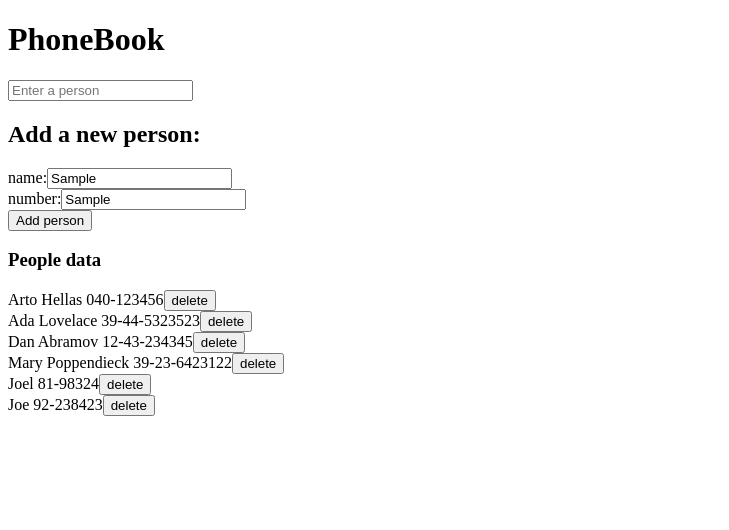
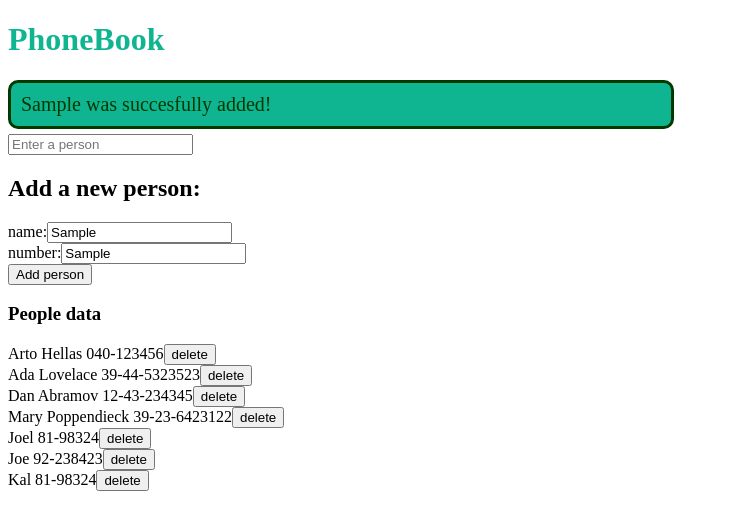
Before and after one commit to JoelFaldin/Full-Stack-Open2024, a React (Vite) app in the folder part2/phonebook/: page / in a window 1280 px wide. Both pictures are taken after typing "Sample", "Sample" into the empty fields and a click on the button "Add person". Shown: the top 530 px of the page, without its empty margins (0-729 px from the left). Built offline with nearby package versions, Linux system fonts and the light colour scheme; no server answers; data requests are answered from the project's data file.

Commit message:
feat: added improved success message (2.16)

```diff
--- a/part2/phonebook/db.json
+++ b/part2/phonebook/db.json
@@ -29,6 +29,11 @@
       "name": "Joe",
       "number": "92-238423",
       "id": 6
+    },
+    {
+      "name": "Kal",
+      "number": "81-98324",
+      "id": 7
     }
   ]
 }
--- a/part2/phonebook/src/App.jsx
+++ b/part2/phonebook/src/App.jsx
@@ -3,12 +3,14 @@ import RenderList from './components/RenderList'
 import AddPeople from './components/AddPeople'
 import Filter from './components/Filter'
 import backService from './services/backService'
+import Success from './components/Success'
 
 function App() {
   const [persons, setPersons] = useState([])
   const [newName, setNewName] = useState('Enter a name...')
   const [newNumber, setNewNumber] = useState('Enter a number...')
   const [show, setShow] = useState('')
+  const [message, setMessage] = useState(null)
 
   useEffect(() => {
     console.log('effect')
@@ -37,6 +39,11 @@ function App() {
         .then(contact => {
           setPersons(persons.concat(contact))
         })
+        setMessage(`${newName} was succesfully added!`)
+        setTimeout(() => {
+          setMessage(null)
+        }, 5000)
+
         console.log("Person added!")
     } else {
       if (confirm(`${newName} is already added. Wanna to replace old number with the new one?`)) {
@@ -53,6 +60,10 @@ function App() {
           .then(list => {
             setPersons(list)
           })
+        setMessage(`${newName}'s name was succesfully updated!`)
+        setTimeout(() => {
+          setMessage(null)
+        }, 5000)
       }
     }
   }
@@ -74,6 +85,8 @@ function App() {
   return (
     <>
       <h1>PhoneBook</h1>
+      <Success msg={message} />
+
       <Filter change={handleChange} />
 
       <h2>Add a new person:</h2>
--- /dev/null
+++ b/part2/phonebook/src/components/Success.jsx
@@ -0,0 +1,12 @@
+const Success = ({ msg }) => {
+    if (msg === null) {
+        return null
+    }
+    return (
+        <div className='success'>
+            {msg}
+        </div>
+    )
+}
+
+export default Success
--- /dev/null
+++ b/part2/phonebook/src/index.css
@@ -0,0 +1,14 @@
+h1 {
+    color: #0fb591;
+}
+
+.success {
+    color: rgb(0, 57, 0);
+    background-color: #0fb591;
+    font-size: 20px;
+    border-style: solid;
+    border-radius: 10px;
+    padding: 10px;
+    margin-bottom: 5px;
+    width: 50vw;
+}
--- a/part2/phonebook/src/main.jsx
+++ b/part2/phonebook/src/main.jsx
@@ -1,5 +1,6 @@
 import ReactDOM from 'react-dom/client'
 import App from './App.jsx'
+import './index.css'
 
 ReactDOM.createRoot(document.getElementById('root')).render(
     <App />
```
Lines whose indentation alone changed are shown as unchanged.
